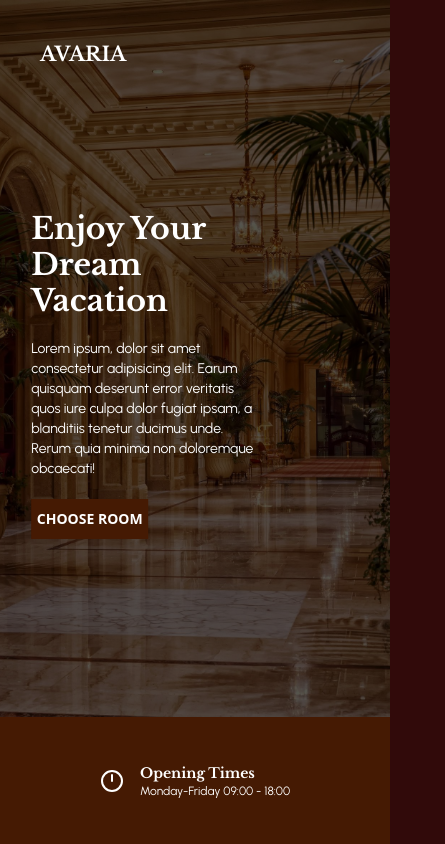
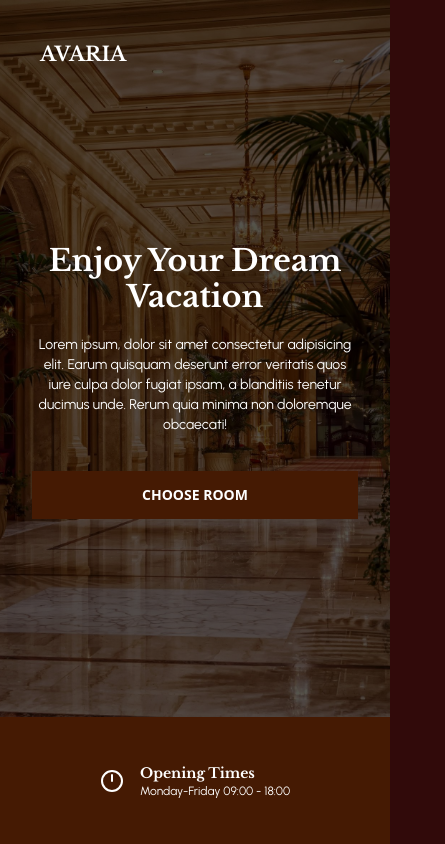
Before and after one commit to joshuangbodin/avaria, a React (Vite) app: page / in a window 390 px wide. Shown: the top 844 px of the page, 445 px wide, since content can reach past the window. Built offline with nearby package versions, Linux system fonts and the light colour scheme.

Commit message:
finishes

```diff
--- a/src/components/WelcomeSplash.tsx
+++ b/src/components/WelcomeSplash.tsx
@@ -15,14 +15,14 @@ const WelcomeSplash = ({}: Props) => {
           src={img1}
           alt=""
         />
-        <div className=" absolute text-white top-[50%] left-[20%] -translate-x-[20%] -translate-y-[50%] gap-5  flex flex-col  w-[60%] md:w-1/2 lg:w-2/5 h-[50%]">
-          <h1 className=" font-semibold font-cinzel capitalize text-3xl md:text-4x lg:text-6xl spacing">
-            Enjoy your <br /> Dream Vacation
+        <div className=" absolute text-white top-[50%] left-[20%] -translate-x-[20%] -translate-y-[50%] gap-5  flex flex-col  w-full p-8 md:p-0 items-center md:items-start md:w-1/2 lg:w-2/5 h-[50%]">
+          <h1 className=" font-semibold font-cinzel text-center md:text-start capitalize text-3xl md:text-4x lg:text-6xl spacing">
+            Enjoy your <br className="hidden md:block" /> Dream Vacation
           </h1>
-          <p className="text-sm md:text-md lg:text-lg font-sedan">
+          <p className="text-sm  text-center md:text-start md:text-md lg:text-lg font-sedan">
             Lorem ipsum, dolor sit amet consectetur adipisicing elit. Earum quisquam deserunt error veritatis quos iure culpa dolor fugiat ipsam, a blanditiis tenetur ducimus unde. Rerum quia minima non doloremque obcaecati!
           </p>
-          <button className=" bg-amber-950 hover:scale-90 text-sm md:txt-md uppercase h-10 w-1/2 md:w-1/3 font-semibold p-1  ">
+          <button className=" bg-amber-950 hover:scale-90 text-sm md:txt-md uppercase h-12 mt-4  w-full md:w-1/3 font-semibold p-1  ">
             Choose Room
           </button>
         </div>
--- a/src/components/aboutUs.tsx
+++ b/src/components/aboutUs.tsx
@@ -2,13 +2,13 @@ type Props = {};
 
 const AboutUs = ({}: Props) => {
   return (
-    <div className=" w-full h-[500px] justify-center items-center  bg-amber-950 flex px-20  text-white">
+    <div className=" w-full h-[500px] justify-center items-center  text-center md:text-start bg-amber-950 flex md:px-20  text-white">
       <div className=" hidden md:flex justify-center items-center  h-full w-[40%] relative overflow-hidden">
         <img className=" relative -top-10  border-amber-950 border-[7px] w-1/2 h-[60%] object-cover" src="gym.jpg" alt="" />
         <img className=" relative -left-10 top-5 border-amber-950 border-[7px] w-1/2 h-[60%] object-cover" src="stairs.jpg" alt="" />
       </div>
       <div className="flex text-sm md:text-md flex-col  items-center justify-center md:w-2/5   p-6 h-auto font-sedan ">
-        <h4 className="flex font-cinzel capitalize text-lg md:text-2xl lg:text-4xl font-bold self-start mb-4">
+        <h4 className="flex font-cinzel capitalize  text-lg md:text-2xl lg:text-4xl font-bold md:self-start mb-4">
           {" "} Experience that can't be forgotten{" "}
         </h4>
         <p>
--- a/src/components/aspectlist.tsx
+++ b/src/components/aspectlist.tsx
@@ -7,7 +7,7 @@ const AspectList = ({}: Props) => {
   return (
     <div className="flex relative h-[60vh]  gap-2 flex-wrap  justify-center items-center">
       <img src="Restaurant.jpg" className=" h-full -z-50 object-cover brightness-[55%] absolute top-0 w-full " alt="" />
-      <div className=" w-3/6 p-3 font-sedan text-white">
+      <div className=" md:w-3/6 p-3 font-sedan text-white">
       <h3 className=" text-center font-cinzel mb-4 font-bold text-lg md:text-2xl flex flex-col md:justify-center md:items-center">Testimonials</h3>
         <p className=" text-center text-4xl   text-amber-400 font-semibold">"</p>
         < p className=" text-center  text-md md:text-lg lg:text-xl ">Lorem ipsum dolor sit, amet consectetur adipisicing elit. Mollitia laudantium tenetur adipisci culpa iure officiis, possimus ex? Cum quos quisquam, voluptatem quam ex pariatur aspernatur blanditiis dolorum, magni eum inventore.</p>
--- a/src/components/contactus.tsx
+++ b/src/components/contactus.tsx
@@ -14,7 +14,7 @@ const ContactUs = ({}: Props) => {
       </div>
       {/*Map Component*/}
       <div className=" w-full flex flex-col md:flex-row gap-12 h-perf justify-center items-center rounded-lg ">
-        <div>
+        <div className=" hidden md:block">
           <MapT />
         </div>
         <form className="w-[80%] md:w-[400px] flex flex-col gap-10 h-[350px]" action="">
--- a/src/index.css
+++ b/src/index.css
@@ -22,13 +22,7 @@ overflow-x: hidden;
     transition: 3s;
 }
 
-@media screen and (max-width:600px) {
-    .leaflet-container{
-        height:300px;
-        border-radius: 10px;
-        transition: 3s;
-    }
-}
+
 
 ::-webkit-scrollbar{
     width:5px;
```
